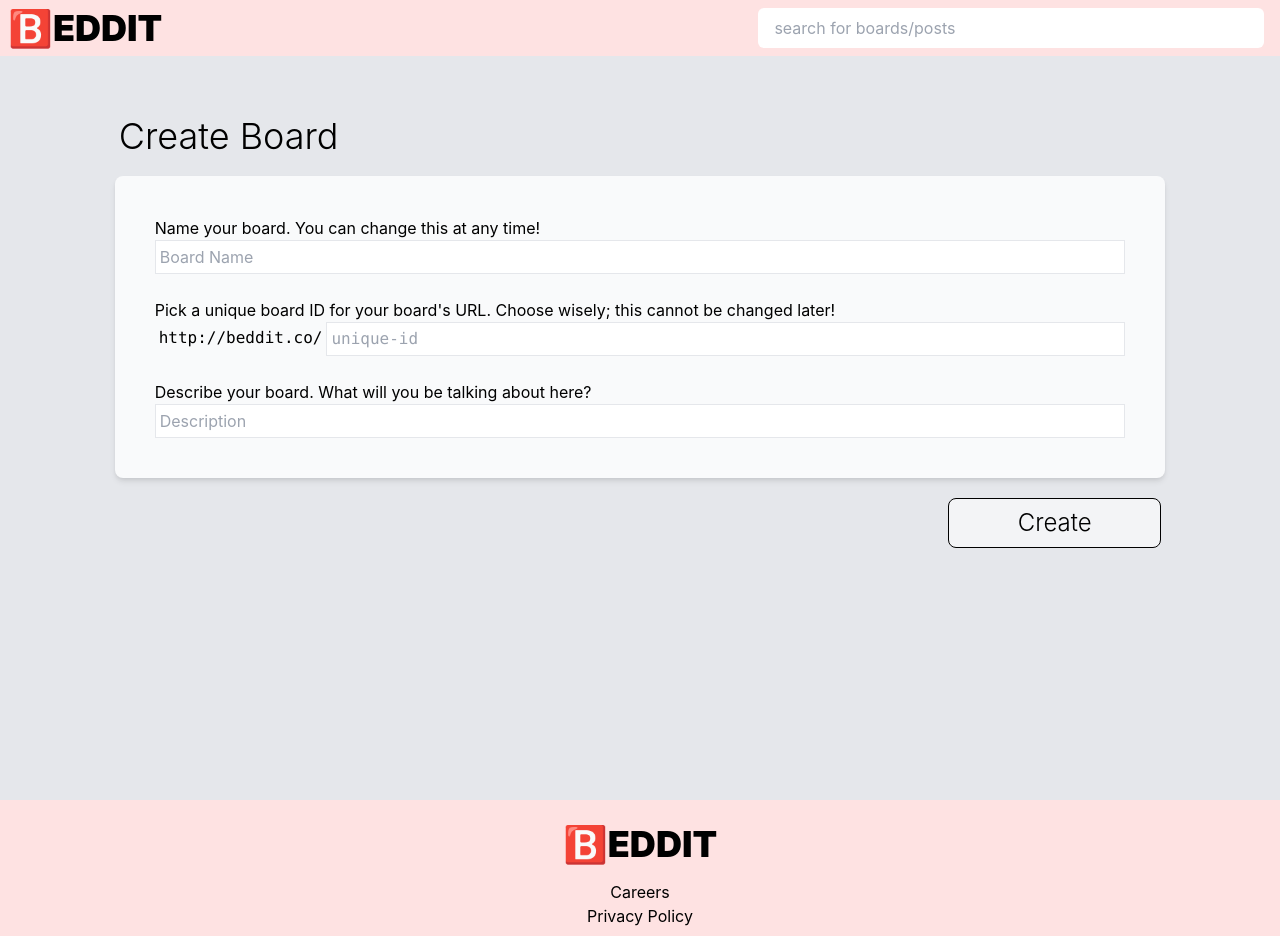
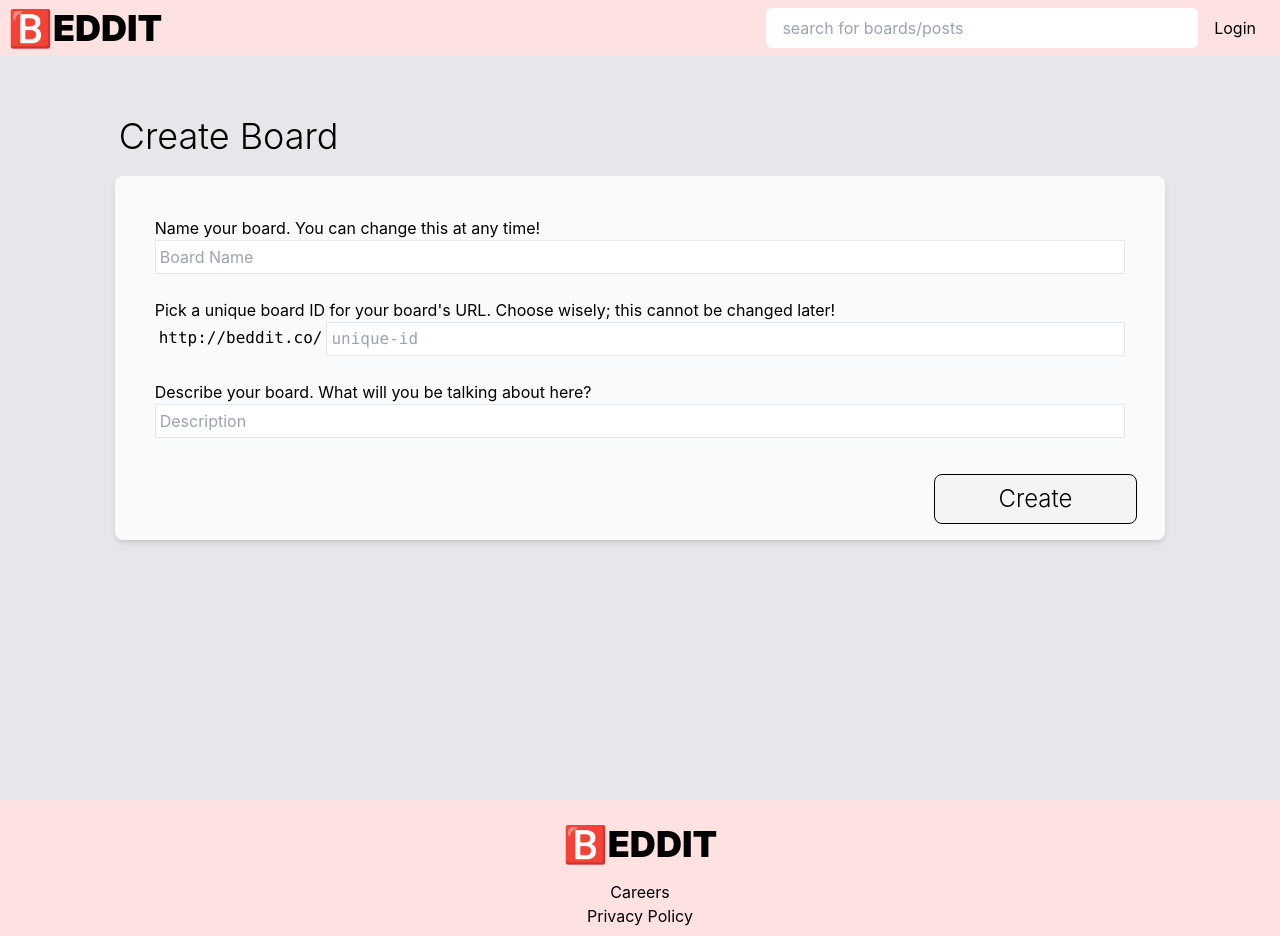
Before and after one commit to govindsartaj/beddit-frontend, a Next.js app: page /boards/new in a window 1280 px wide. Built offline with nearby package versions, Linux system fonts and the light colour scheme.

Commit message:
create login page

```diff
--- /dev/null
+++ b/components/BedditPanel.tsx
@@ -0,0 +1,13 @@
+const BedditPanel = ({ className, children }: any) => {
+  return (
+    <div className="flex justify-center w-full">
+      <div
+        className={`border-1 border-gray-100 h-auto m-2 p-4 bg-gray-50 rounded-lg shadow-md ${className}`}
+      >
+        {children}
+      </div>
+    </div>
+  );
+};
+
+export default BedditPanel;
--- /dev/null
+++ b/components/CreateBoardForm.tsx
@@ -0,0 +1,50 @@
+import BedditPanel from "./BedditPanel";
+
+const CreateBoardForm = () => {
+  return (
+    <>
+      <BedditPanel className="w-full">
+        <div className="m-6">
+          <label>
+            Name your board. You can change this at any time!
+            <input
+              placeholder="Board Name"
+              className="w-full border p-1"
+            ></input>
+          </label>
+        </div>
+        <div className="m-6">
+          <label>
+            Pick a unique board ID for your board&apos;s URL. Choose wisely;
+            this cannot be changed later!
+            <div className="flex">
+              <div className="font-mono hidden sm:block p-1">
+                http://beddit.co/
+              </div>
+              <input
+                placeholder="unique-id"
+                className="w-full font-mono border p-1"
+              ></input>
+            </div>
+          </label>
+        </div>
+        <div className="m-6">
+          <label>
+            Describe your board. What will you be talking about here?
+            <input
+              placeholder="Description"
+              className="w-full border p-1"
+            ></input>
+          </label>
+        </div>
+        <div className="flex justify-end">
+          <div className="cursor-pointer hover:bg-red-100 w-1/2 sm:w-1/3 md:1/4 lg:w-1/5 text-center font-light mt-3 mx-3 p-2 bg-gray-100 border-black border rounded-lg text-2xl">
+            Create
+          </div>
+        </div>
+      </BedditPanel>
+    </>
+  );
+};
+
+export default CreateBoardForm;
--- a/components/Navbar.tsx
+++ b/components/Navbar.tsx
@@ -2,17 +2,22 @@ import Link from "next/link";
 
 const Navbar = () => {
   return (
-    <div className="flex justify-between bg-red-100 font-black p-2 h-14">
+    <div className="flex justify-between bg-red-100 p-2 h-14">
       <Link href={"/"} passHref>
-        <div className="text-4xl cursor-pointer">
+        <div className="text-4xl cursor-pointer font-black">
           🅱️<span className="hidden sm:inline">EDDIT</span>
         </div>
       </Link>
-      <input
-        maxLength={128}
-        placeholder="search for boards/posts"
-        className="float-right px-4 mx-2 w-3/4 sm:w-2/5 rounded-md"
-      ></input>
+      <div className="flex justify-between float-right w-3/4 sm:w-2/5">
+        <input
+          maxLength={128}
+          placeholder="search for boards/posts"
+          className="rounded-md px-4 w-full h-full"
+        ></input>
+        <Link href="/login" passHref>
+          <div className="p-2 mx-2 hover:shadow-md cursor-pointer">Login</div>
+        </Link>
+      </div>
     </div>
   );
 };
--- /dev/null
+++ b/components/PageTitle.tsx
@@ -0,0 +1,5 @@
+const PageTitle = ({ text }: any) => {
+  return <div className="font-light p-3 text-4xl">{text}</div>;
+};
+
+export default PageTitle;
--- a/pages/boards/new.tsx
+++ b/pages/boards/new.tsx
@@ -1,47 +1,12 @@
 import type { NextPage } from "next";
+import CreateBoardForm from "../../components/CreateBoardForm";
+import PageTitle from "../../components/PageTitle";
 
 const NewBoard: NextPage = () => {
   return (
     <div>
-      <div className="font-light p-3 text-4xl">Create Board</div>
-      <div className="border-1 border-gray-100 h-auto m-2 p-4 bg-gray-50 rounded-lg shadow-md">
-        <div className="m-6">
-          <label>
-            Name your board. You can change this at any time!
-            <input
-              placeholder="Board Name"
-              className="w-full border p-1"
-            ></input>
-          </label>
-        </div>
-        <div className="m-6">
-          <label>
-            Pick a unique board ID for your board&apos;s URL. Choose wisely;
-            this cannot be changed later!
-            <div className="flex">
-              <div className="font-mono hidden sm:block p-1">
-                http://beddit.co/
-              </div>
-              <input
-                placeholder="unique-id"
-                className="w-full font-mono border p-1"
-              ></input>
-            </div>
-          </label>
-        </div>
-        <div className="m-6">
-          <label>
-            Describe your board. What will you be talking about here?
-            <input
-              placeholder="Description"
-              className="w-full border p-1"
-            ></input>
-          </label>
-        </div>
-      </div>
-      <div className="cursor-pointer hover:bg-red-100 w-1/2 sm:w-1/3 md:1/4 lg:w-1/5 flex justify-center float-right font-light mt-3 mx-3 p-2 bg-gray-100 border-black border rounded-lg text-2xl">
-        Create
-      </div>
+      <PageTitle text={"Create Board"} />
+      <CreateBoardForm />
     </div>
   );
 };
--- /dev/null
+++ b/pages/login.tsx
@@ -0,0 +1,14 @@
+import type { NextPage } from "next";
+import PageTitle from "../components/PageTitle";
+import BedditPanel from "../components/BedditPanel";
+
+const NewBoard: NextPage = () => {
+  return (
+    <div>
+      <PageTitle text={"Login"} />
+      <BedditPanel className="w-1/2">Login Form</BedditPanel>
+    </div>
+  );
+};
+
+export default NewBoard;
```
